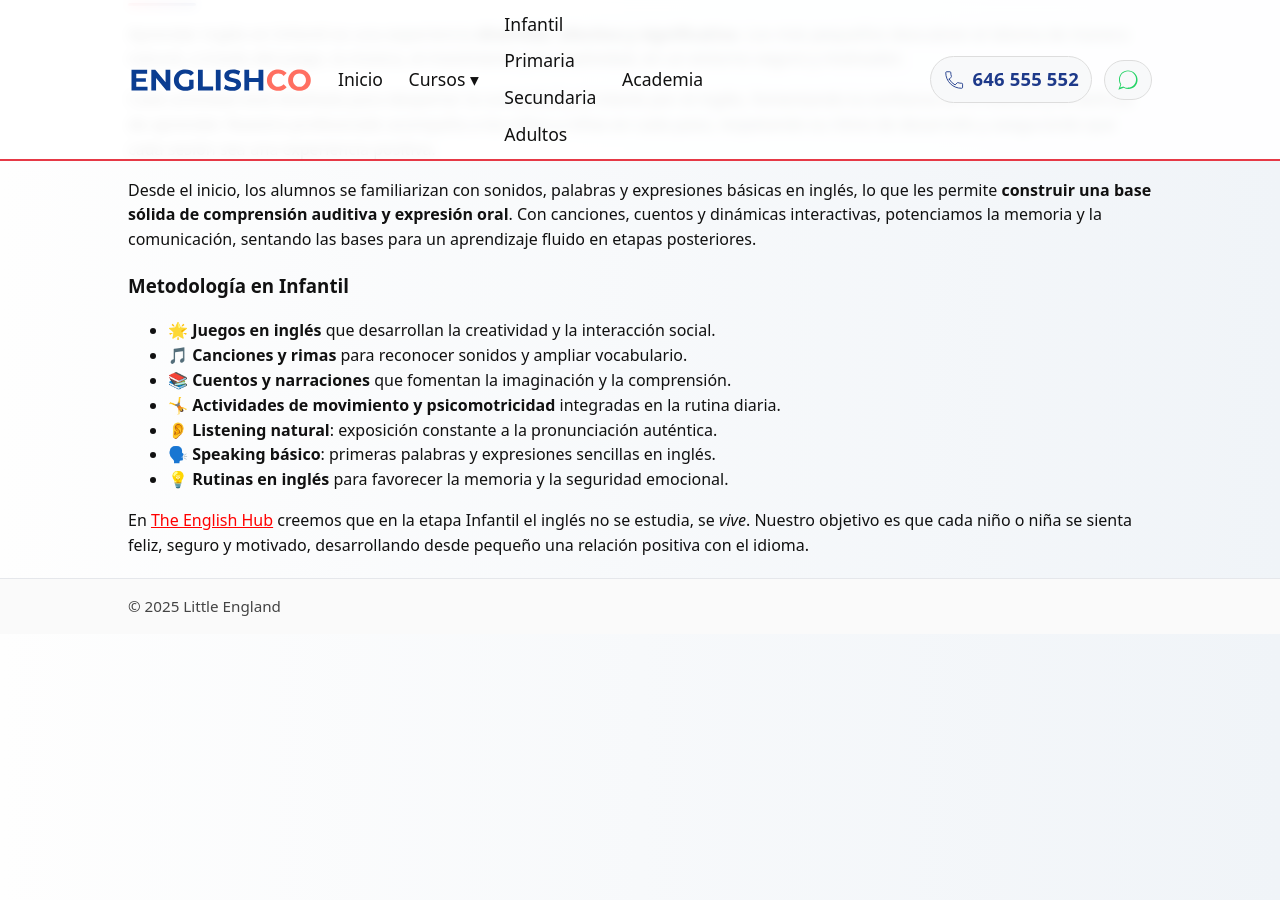
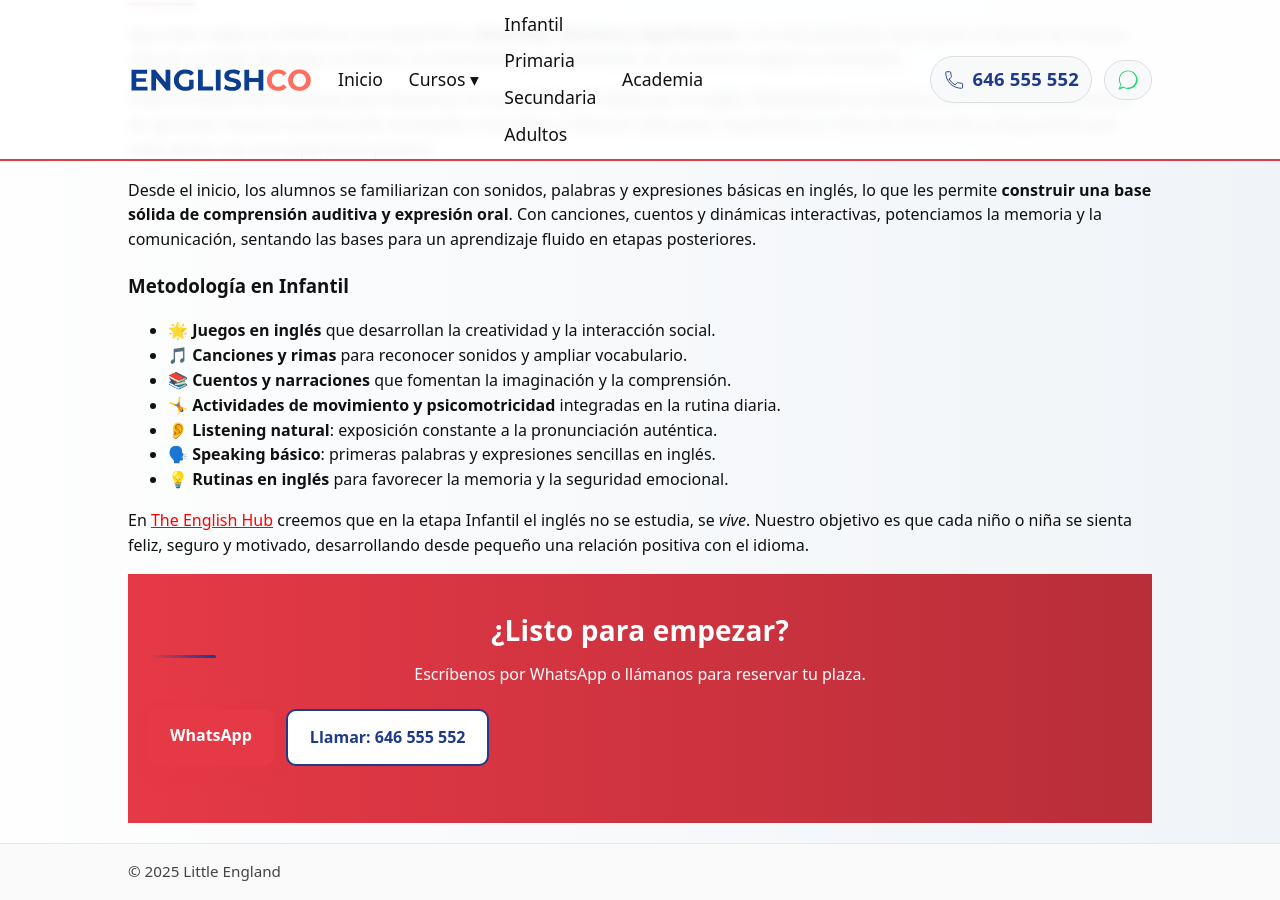
Before and after one commit to dixonbruce/englishco, a Jekyll site: the page built from infantil.html, in a window 1280 px wide and 900 px high, scrolled down 1159 px. Built offline with Jekyll 4.4.1, drawn with Linux system fonts in a browser that asks for light colours.

Commit message:
Update infantil.html

```diff
--- a/infantil.html
+++ b/infantil.html
@@ -54,6 +54,20 @@
     desde pequeño una relación positiva con el idioma.
   </p>
 </section>
-
+<!-- CTA -->
+<section class="cta-band">
+  <div class="cta-band__inner">
+    <h2>¿Listo para empezar?</h2>
+    <p>Escríbenos por WhatsApp o llámanos para reservar tu plaza.</p>
+    <div class="cta-row">
+      <a class="cta-button cta-button--wa" href="https://wa.me/34646555552" target="_blank" rel="noopener">
+        WhatsApp
+      </a>
+      <a class="cta-button cta-button--outline" href="tel:+34646555552">
+        Llamar: 646 555 552
+      </a>
+    </div>
+  </div>
+</section>
 
   </main>
```
